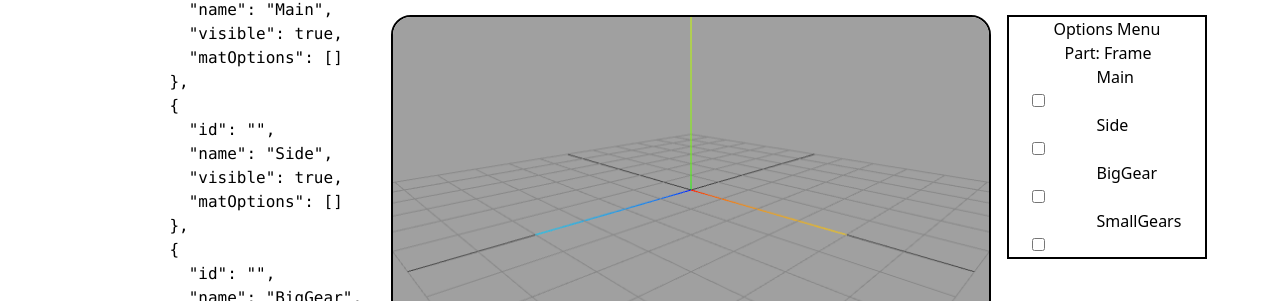
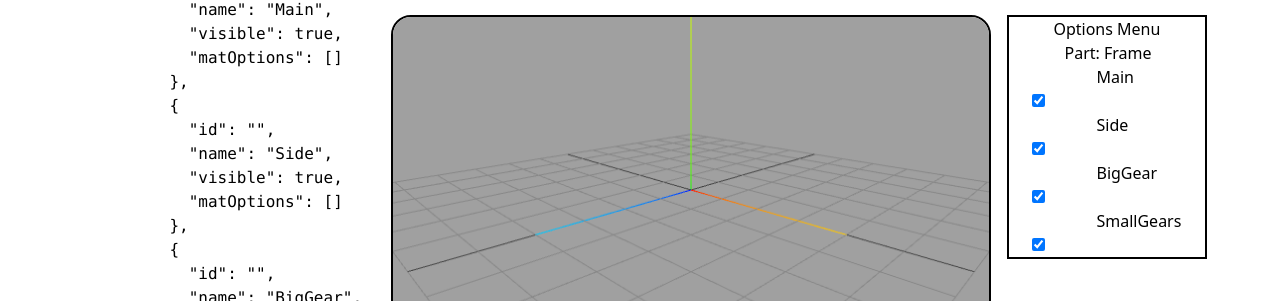
Before and after one commit to PretzonPretzel/HackNJIT2024, a Vue app: page /item/1 in a window 1280 px wide. Shown: the part 250-551 px from the top of the page. Built offline with nearby package versions, Linux system fonts and the light colour scheme; no server answers.

Commit message:
two way binding lol

```diff
--- a/src/components/ItemOptions.vue
+++ b/src/components/ItemOptions.vue
@@ -5,7 +5,7 @@
       <div class="part-title">Part: {{ option.partName }}</div>
       <div v-for="component in option.components">
         <div class="component-name">{{component.name}}</div>
-        <input type="checkbox" @input="(e: Event) => emit('update-options', option.partName, component.name, e.target.checked)">
+        <input type="checkbox" @input="(e: Event) => emit('update-options', option.partName, component.name, e.target.checked)" :checked="component.visible">
       </div>
     </div>
   </div>
```
